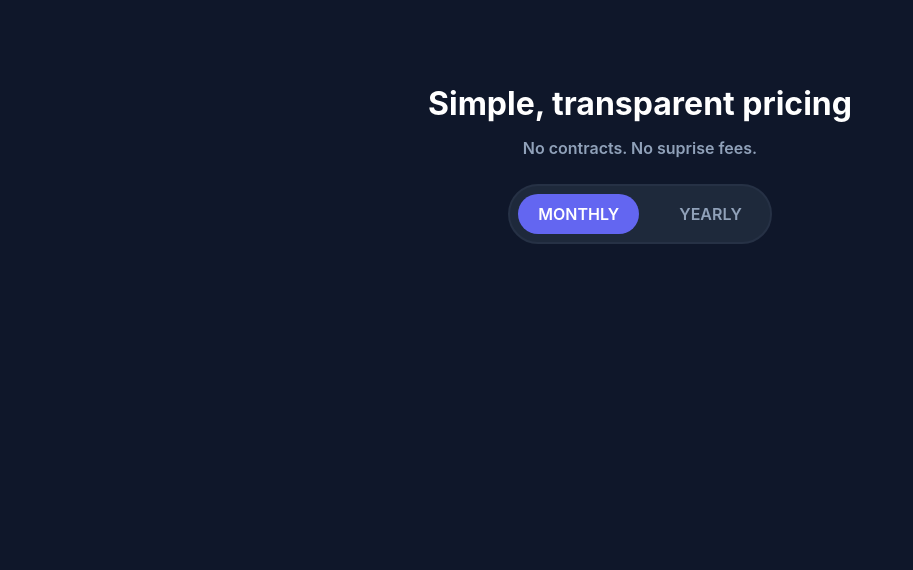
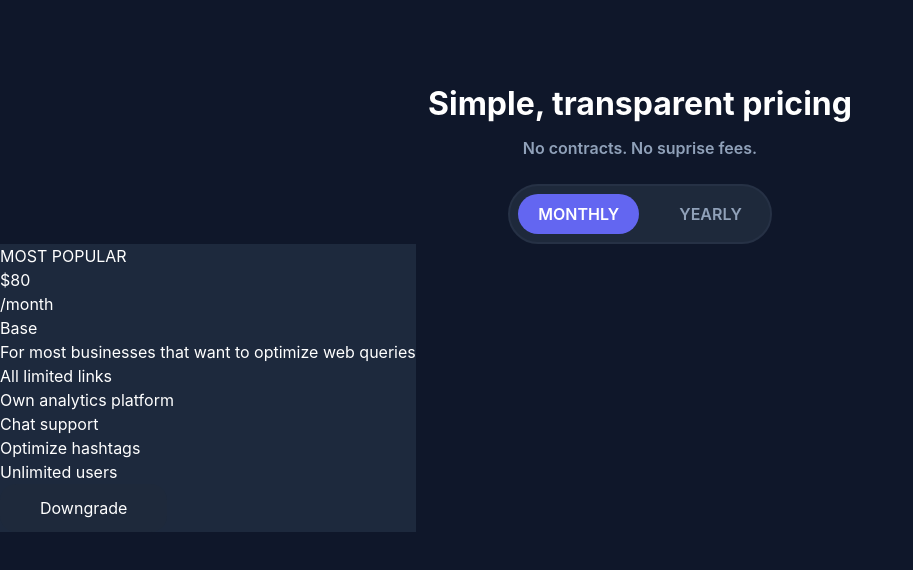
Before and after one commit to ManishNewa/ReactApp, a React (Vite) app: page / in a window 1280 px wide. Shown: the top 570 px of the page, without its empty margins (0-913 px from the left). Built offline with nearby package versions, Linux system fonts and the light colour scheme.

Commit message:
create basic card skeleton

```diff
--- a/src/App.jsx
+++ b/src/App.jsx
@@ -17,6 +17,34 @@ function App() {
                     </button>
                 </div>
             </section>
+            <section className="pricing-section w-full max-w-[260]">
+                <div className="grid grid-cols-1 md:grid-cols-3 gap-6 md:gap-4">
+                    <div className="card bg-slate-800 text-white ">
+                        {/* Popular Tag */}
+                        <span>MOST POPULAR</span>
+                        <div className="price">
+                            <div className="price-name">
+                                <h1 className="text-white">$80</h1>/month
+                            </div>
+                            <div className="price-category">Base</div>
+                        </div>
+                        <p>
+                            For most businesses that want to optimize web
+                            queries
+                        </p>
+                        <ul className="category-features">
+                            <li>All limited links</li>
+                            <li>Own analytics platform</li>
+                            <li>Chat support</li>
+                            <li>Optimize hashtags</li>
+                            <li>Unlimited users</li>
+                        </ul>
+                        <button className="text-white text-center bg-[#1E293B] py-3 px-10 rounded-2xl">
+                            Downgrade
+                        </button>
+                    </div>
+                </div>
+            </section>
         </main>
     );
 }
```
